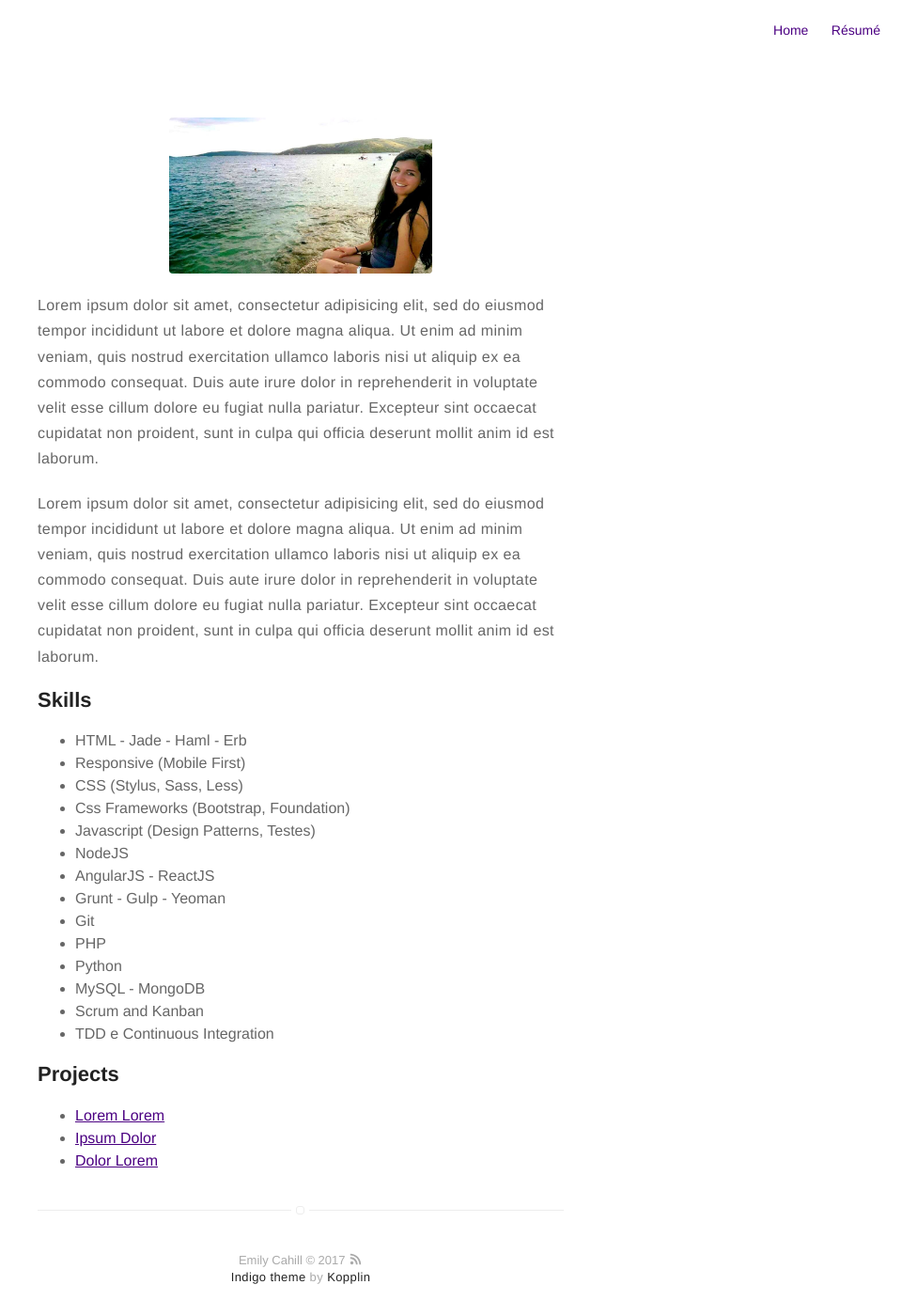
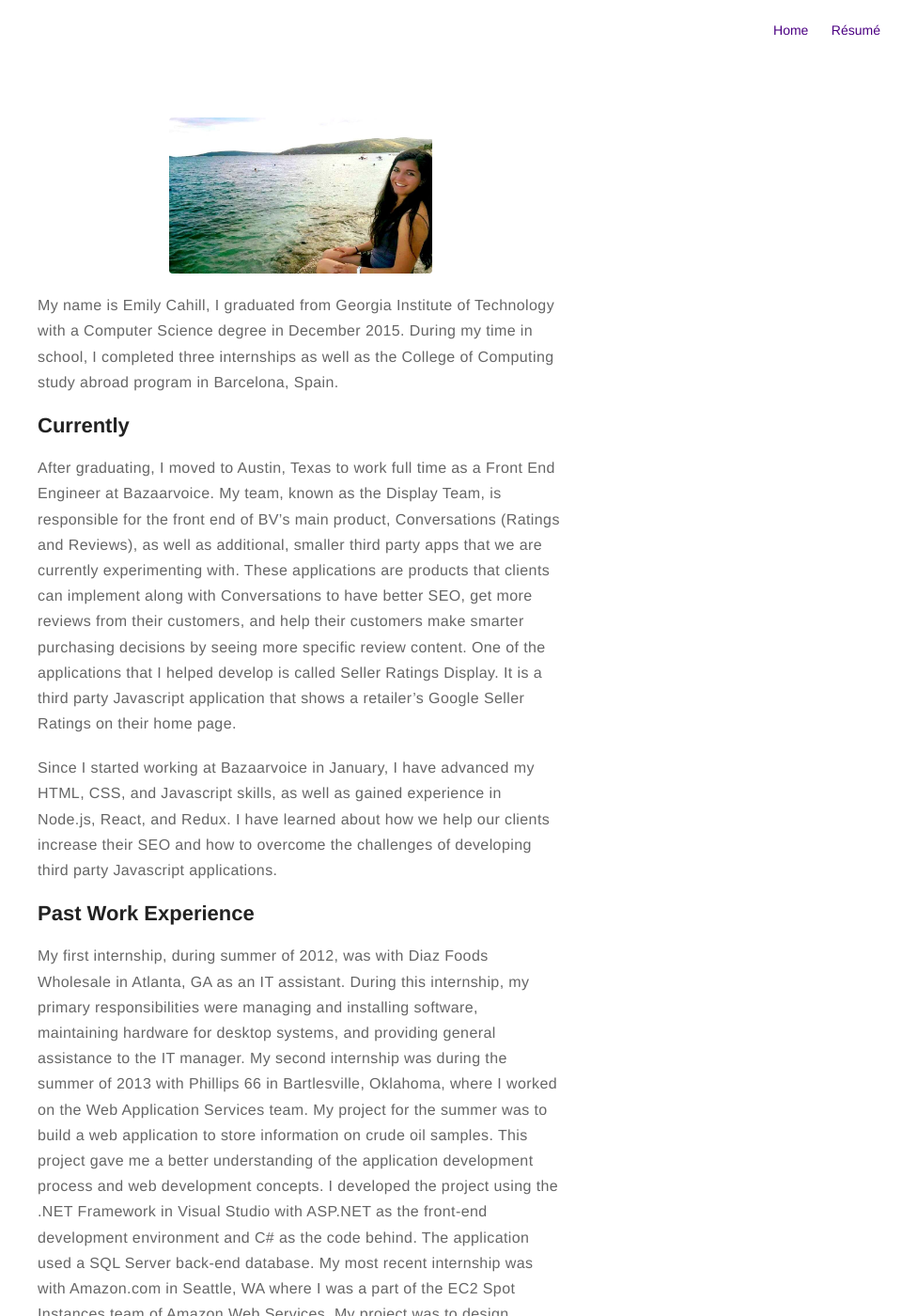
Before and after one commit to ecahill/emilycahill-v2, a Jekyll site: the page built from about.md, in a window 1280 px wide and 1400 px high. Shown: the whole window at 94% size, without its empty margins (320-1280 px from the left). Built offline with Jekyll 4.4.1, drawn with Linux system fonts in a browser that asks for light colours; some of the changed text lies outside the part shown.

Commit message:
Update about.md

```diff
--- a/about.md
+++ b/about.md
@@ -4,43 +4,67 @@ layout: page
 ---
 ![Profile Image]({{ site.url }}/{{ site.picture }})
 
-<p>Lorem ipsum dolor sit amet, consectetur adipisicing elit, sed do eiusmod
-tempor incididunt ut labore et dolore magna aliqua. Ut enim ad minim veniam,
-quis nostrud exercitation ullamco laboris nisi ut aliquip ex ea commodo
-consequat. Duis aute irure dolor in reprehenderit in voluptate velit esse
-cillum dolore eu fugiat nulla pariatur. Excepteur sint occaecat cupidatat non
-proident, sunt in culpa qui officia deserunt mollit anim id est laborum.</p>
+My name is Emily Cahill, I graduated from Georgia Institute of
+Technology with a Computer Science degree in
+December 2015. During my time in school, I completed
+three internships as well as the College of Computing study abroad
+program in Barcelona, Spain.
 
-<p>Lorem ipsum dolor sit amet, consectetur adipisicing elit, sed do eiusmod
-tempor incididunt ut labore et dolore magna aliqua. Ut enim ad minim veniam,
-quis nostrud exercitation ullamco laboris nisi ut aliquip ex ea commodo
-consequat. Duis aute irure dolor in reprehenderit in voluptate velit esse
-cillum dolore eu fugiat nulla pariatur. Excepteur sint occaecat cupidatat non
-proident, sunt in culpa qui officia deserunt mollit anim id est laborum.</p>
+## Currently
 
-<h2>Skills</h2>
+After graduating, I moved to Austin, Texas to work full time
+as a Front End Engineer at Bazaarvoice. My team, known as the Display Team, is responsible for the front end of BV's main product, Conversations (Ratings and Reviews), as well as additional, smaller third party apps that we are currently experimenting with. These applications are products that clients can implement along with Conversations to have better SEO, get more reviews from their customers, and help their customers make smarter purchasing decisions by seeing more specific review content. One of the applications that I helped develop is called Seller Ratings Display. It is a third
+party Javascript application that shows a retailer's Google Seller Ratings on their home page.
 
-<ul class="skill-list">
-	<li>HTML - Jade - Haml - Erb</li>
-	<li>Responsive (Mobile First)</li>
-	<li>CSS (Stylus, Sass, Less)</li>
-	<li>Css Frameworks (Bootstrap, Foundation)</li>
-	<li>Javascript (Design Patterns, Testes)</li>
-	<li>NodeJS</li>
-	<li>AngularJS - ReactJS</li>
-	<li>Grunt - Gulp - Yeoman</li>
-	<li>Git</li>
-	<li>PHP</li>
-	<li>Python</li>
-	<li>MySQL - MongoDB</li>
-	<li>Scrum and Kanban</li>
-	<li>TDD e Continuous Integration</li>
-</ul>
+Since I started working at Bazaarvoice in January,
+I have advanced my HTML, CSS, and Javascript skills, as well as gained
+experience in Node.js, React, and Redux. I have learned about how we help our clients increase their SEO and how to overcome the challenges of developing third party Javascript applications.
 
-<h2>Projects</h2>
+## Past Work Experience
 
-<ul>
-	<li><a href="https://github.com/">Lorem Lorem</a></li>
-	<li><a href="https://github.com/">Ipsum Dolor</a></li>
-	<li><a href="https://github.com/">Dolor Lorem</a></li>
-</ul>
+My first internship, during summer of 2012, was with
+Diaz Foods Wholesale in Atlanta, GA as an IT assistant. During
+this internship, my primary responsibilities were managing
+and installing software, maintaining hardware for desktop systems, and
+providing general assistance to the IT manager.
+My second
+internship was during the summer of 2013 with Phillips 66 in
+Bartlesville, Oklahoma, where I worked on the Web Application
+Services team. My project for the summer was to build a web
+application to store information on crude oil samples. This project
+gave me a better understanding of the application development
+process and web development concepts. I developed the project
+using the .NET Framework in Visual Studio with ASP.NET as the
+front-end development environment and C# as the code behind.
+The application used a SQL Server back-end database.
+My most recent internship was with Amazon.com in Seattle, WA where I was a part of the EC2 Spot Instances team of Amazon Web Services. My project was to design, develop, and test a new API that allowed users of the Spot Fleet service to change specific configuration values of Spot Fleet requests that they have placed. This API is now available, and allows Spot Fleet users to modify the target capacity of their Spot Fleet requests. The API is called ModifySpotFleetRequest and the documentation can be found [here](http://docs.aws.amazon.com/AWSEC2/latest/APIReference/API_ModifySpotFleetRequest.html).
+
+## Mobile Development Skills
+
+I also have experience with Android development, having
+made an Android app that tracks financial transactions. This app
+uses a SQLite database. As an awarded contestant in the 2013
+ConocoPhillips Innovation Challenge, I developed a Google
+Glass application. The application was intended for use by a field
+technician, allowing them to locate pumpjacks in their area, select
+one, and see data and graphs associated with that pumpjack, all
+hands-free. My team placed third in the competition out of four
+teams.
+
+## Extracurricular Involvements
+
+In addition to classwork, I was a member of a sorority,
+President of the Equestrian Team, and a mentor of the College of
+Computing. I assisted with a research project funded by the
+National Science Foundation and Expanding Computing Education
+Pathways (ECEP). The project, called [Sisters Rise Up](http://www.ecepalliance.org/sisters-rise), aimed to
+increase the number of women in the Computer Science field. My
+responsibility was to organize and lead webinars and workshops for
+girls in local high school AP Computer Science classes to expose
+them to and provide an in-depth understanding of Object Oriented
+Programming concepts. I also created video tutorials of educational
+programming tools such as [Scratch](scratch.mit.edu) and [MIT
+App Inventor] (http://appinventor.mit.edu) to show children that creating
+games or mobile apps can be fun and creative. The videos can be
+found at the Georgia Tech Institute for Computing Education’s
+[Distance Learning site](http://ice.cc.gatech.edu/dl/).
```
